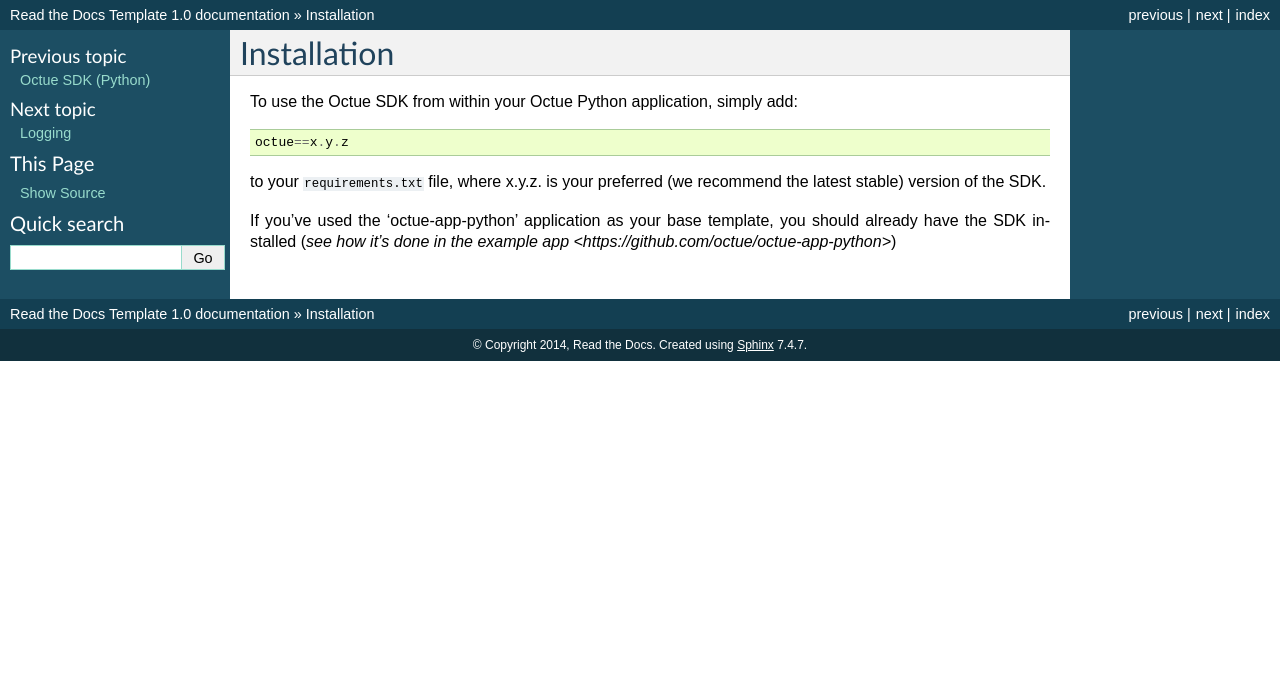
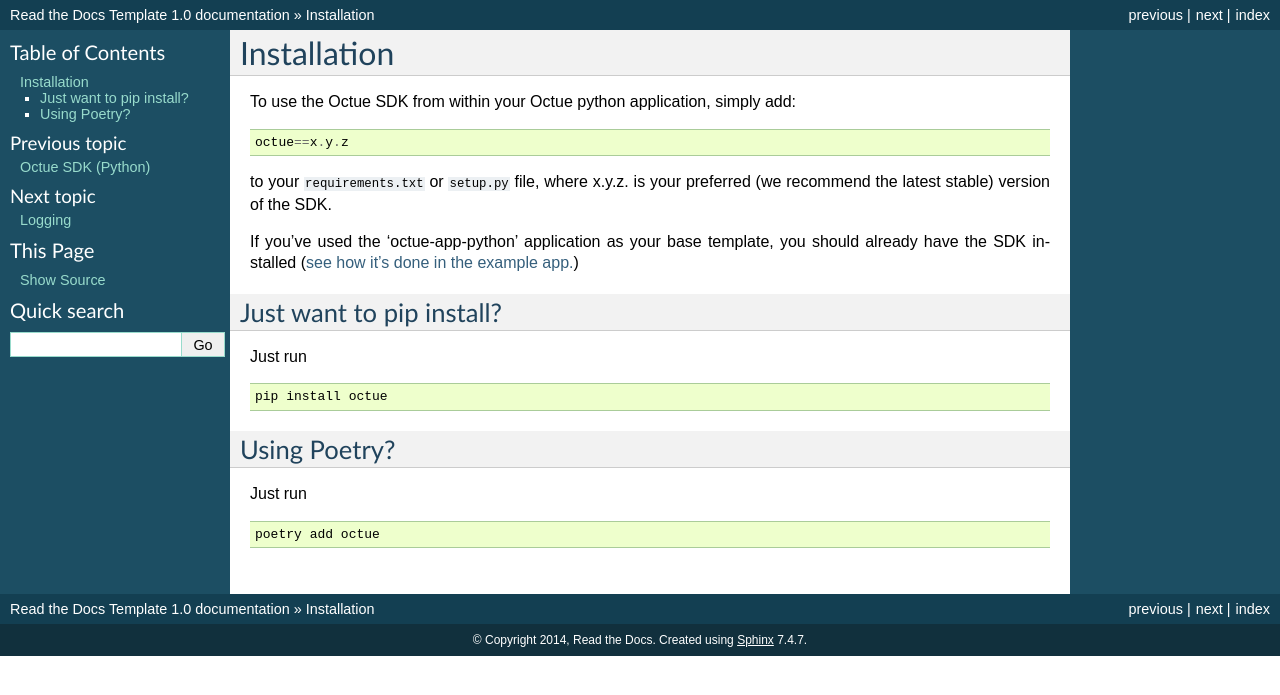
Before and after one commit to octue/octue-sdk-python, a Sphinx documentation site: the page built from docs/source/installation.rst, in a window 1280 px wide. Shown: the top 695 px of the page. Built offline with Sphinx 7.4.7, drawn with Linux system fonts in a browser that asks for light colours.

Commit message:
DOC: Update installation docs page

```diff
--- a/docs/source/installation.rst
+++ b/docs/source/installation.rst
@@ -4,13 +4,31 @@
 Installation
 ============
 
-To use the Octue SDK from within your Octue Python application, simply add:
+To use the Octue SDK from within your Octue python application, simply add:
 
 .. code-block::
 
     octue==x.y.z
 
-to your ``requirements.txt`` file, where x.y.z. is your preferred (we recommend the latest stable) version of the SDK.
+to your ``requirements.txt`` or ``setup.py`` file, where x.y.z. is your preferred (we recommend the latest stable)
+version of the SDK.
 
 If you've used the 'octue-app-python' application as your base template, you should already have the SDK installed
-(`see how it's done in the example app <https://github.com/octue/octue-app-python>`)
+(`see how it's done in the example app. <https://github.com/octue/octue-app-python>`_)
+
+
+Just want to pip install?
+=========================
+Just run
+
+.. code-block::
+
+    pip install octue
+
+Using Poetry?
+=============
+Just run
+
+.. code-block::
+
+    poetry add octue
```
